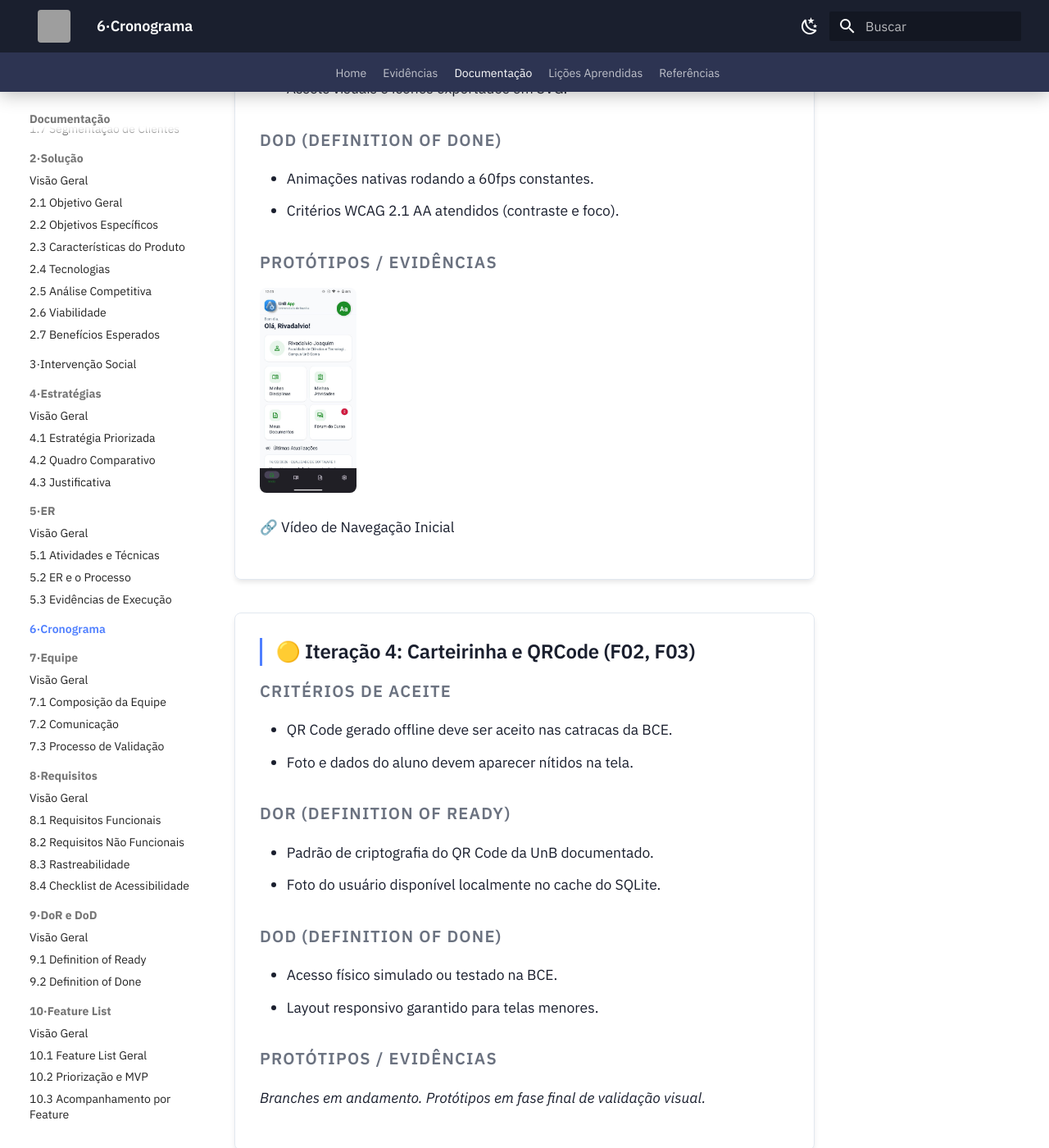
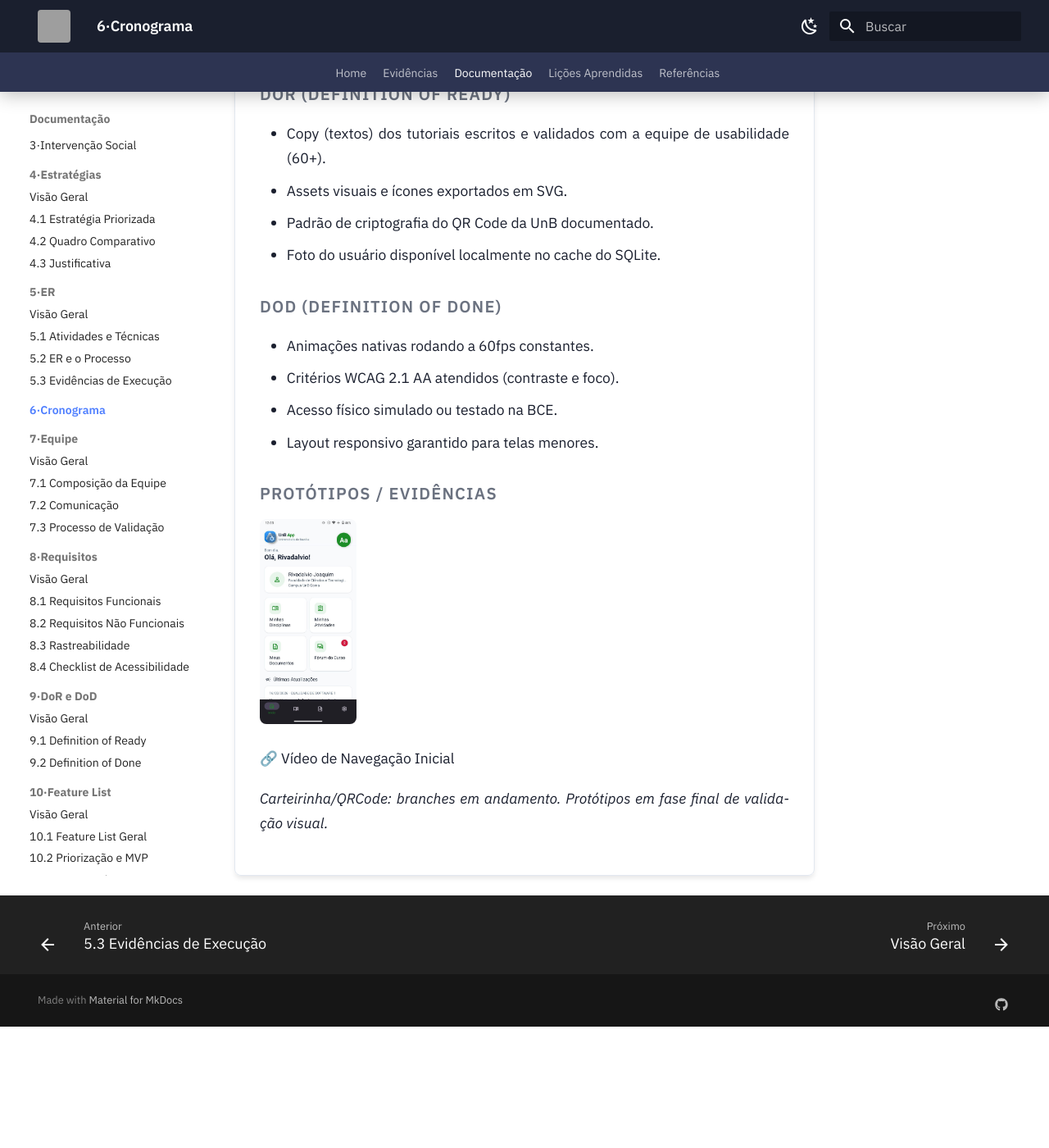
Before and after one commit to mdsreq-fga-unb/REQ-2026.1-T02-UnB-App, an MkDocs documentation site: the page built from docs/06-cronograma/index.md, in a window 1280 px wide and 1400 px high, scrolled down 2442 px. Shown: the whole window at 82% size. Built offline with MkDocs 1.6.1 and Material for MkDocs 9.7.7, drawn with Linux system fonts in a browser that asks for light colours; after the commit the page ends 3694 px from its top, so only the background shows below that; some of the changed text lies outside the part shown; grey boxes are pictures that could not be loaded.

```diff
--- a/docs/06-cronograma/index.md
+++ b/docs/06-cronograma/index.md
@@ -65,55 +65,36 @@
 
 
 <article class="card" style="border: 1px solid #e2e8f0; border-radius: 8px; padding: 1.5rem; box-shadow: 0 4px 6px -1px rgba(0, 0, 0, 0.1);">
-  <h2 style="margin-top: 0;"><a id="i3"></a> 🟡 Iteração 3: Onboarding (F05)</h2>
+  <h2 style="margin-top: 0;"><a id="i3"></a> 🟡 Iteração 3: Onboarding e Carteirinha (F05, F02, F03)</h2>
+
+  > 📅 **Entrega:** Quinta-feira, 02cat docs/06-cronograma/index.md/07/2026
 
   <h3>Critérios de Aceite</h3>
   <ul>
     <li>Novos usuários devem ver o slider educativo antes da Home.</li>
     <li>Telas de tutorial não devem ser mostradas novamente no segundo acesso.</li>
+    <li>QR Code gerado offline deve ser aceito nas catracas da BCE.</li>
+    <li>Foto e dados do aluno devem aparecer nítidos na tela.</li>
   </ul>
 
   <h3>DoR (Definition of Ready)</h3>
   <ul>
     <li>Copy (textos) dos tutoriais escritos e validados com a equipe de usabilidade (60+).</li>
     <li>Assets visuais e ícones exportados em SVG.</li>
+    <li>Padrão de criptografia do QR Code da UnB documentado.</li>
+    <li>Foto do usuário disponível localmente no cache do SQLite.</li>
   </ul>
 
   <h3>DoD (Definition of Done)</h3>
   <ul>
     <li>Animações nativas rodando a 60fps constantes.</li>
     <li>Critérios WCAG 2.1 AA atendidos (contraste e foco).</li>
+    <li>Acesso físico simulado ou testado na BCE.</li>
+    <li>Layout responsivo garantido para telas menores.</li>
   </ul>
 
   <h3>Protótipos / Evidências</h3>
   <img src="../../assets/evidencias/tela-inicial.png" alt="Tela Inicial" style="max-height: 250px; border-radius: 8px;" />
   <p>🔗 <a href="https://drive.google.com/file/d/1J5pvcoWDN1ZcXoa7kzQK8vBnkqCwdqLL/view" target="_blank">Vídeo de Navegação Inicial</a></p>
+  <p><em>Carteirinha/QRCode: branches em andamento. Protótipos em fase final de validação visual.</em></p>
 </article>
-
-
-<article class="card" style="border: 1px solid #e2e8f0; border-radius: 8px; padding: 1.5rem; box-shadow: 0 4px 6px -1px rgba(0, 0, 0, 0.1);">
-  <h2 style="margin-top: 0;"><a id="i4"></a> 🟡 Iteração 4: Carteirinha e QRCode (F02, F03)</h2>
-
-  <h3>Critérios de Aceite</h3>
-  <ul>
-    <li>QR Code gerado offline deve ser aceito nas catracas da BCE.</li>
-    <li>Foto e dados do aluno devem aparecer nítidos na tela.</li>
-  </ul>
-
-  <h3>DoR (Definition of Ready)</h3>
-  <ul>
-    <li>Padrão de criptografia do QR Code da UnB documentado.</li>
-    <li>Foto do usuário disponível localmente no cache do SQLite.</li>
-  </ul>
-
-  <h3>DoD (Definition of Done)</h3>
-  <ul>
-    <li>Acesso físico simulado ou testado na BCE.</li>
-    <li>Layout responsivo garantido para telas menores.</li>
-  </ul>
-
-  <h3>Protótipos / Evidências</h3>
-  <p><em>Branches em andamento. Protótipos em fase final de validação visual.</em></p>
-</article>
-
-</div>
```
Also changed, not shown: docs/index.md (+2 -2 lines).
